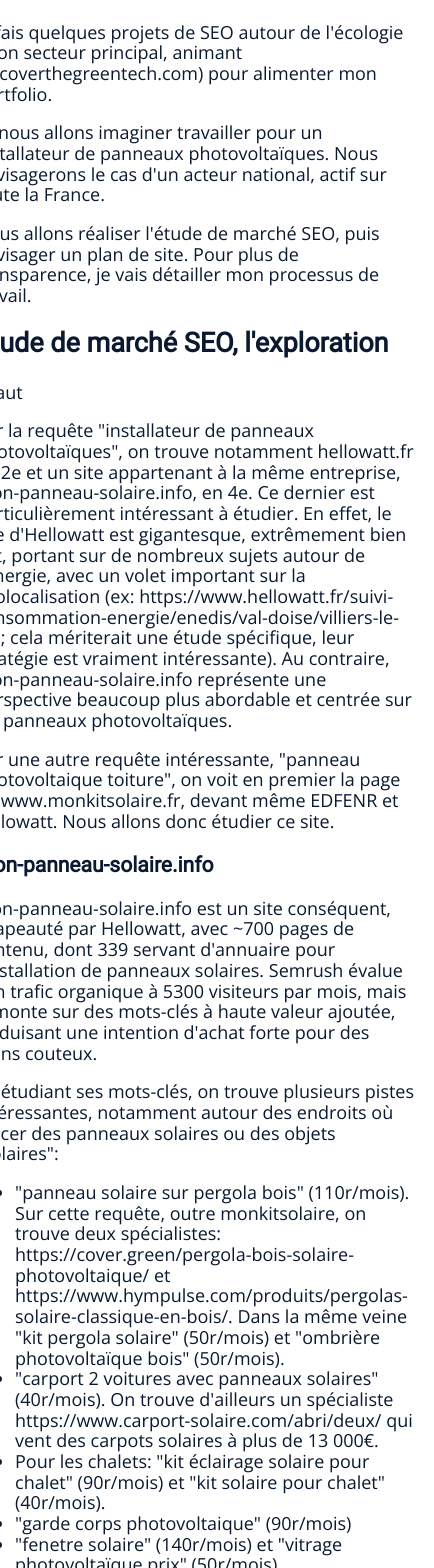
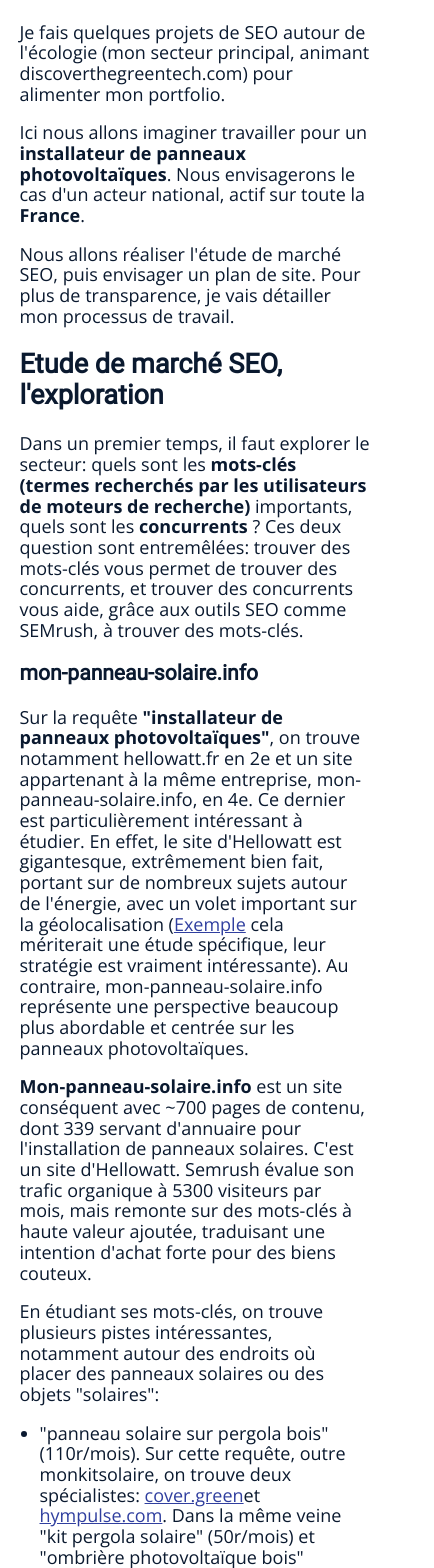
Before and after one commit to AlexandreBaumann/Site-pro, a Nuxt app: page /portfolio/seo-panneaux-pv-etude-de-marche-strat in a window 390 px wide. Shown: the part 300-1868 px from the top of the page, 434 px wide, since content can reach past the window. Built offline with nearby package versions, Linux system fonts and the light colour scheme.

Commit message:
Divers mise en page

```diff
--- a/assets/meta.json
+++ b/assets/meta.json
@@ -50,6 +50,11 @@
         "description": "Description technique de la réalisation du projet back-end 'Mon vieux Grimoire' pour la formation OpenClassRooms"
     },
     {
+        "url": "/portfolio/seo-panneaux-pv-etude-de-marche-strat",
+        "title": "Portfolio: étude de marché et stratégie sur l'installation de panneaux solaires",
+        "description": "Présentation détaillée d'une étude de marché et d'une stratéie pour un installateur de panneaux solaires."
+    },
+    {
         "url": "/portfolio/site-vitrine-alexandre-baumann",
         "title": "Site vitrine d'Alexandre Baumann: présentation du projet",
         "description": "Description des enjeux techniques de la réalisation du site vitrine développé avec Nuxt.js"
--- a/assets/portfolio.json
+++ b/assets/portfolio.json
@@ -104,7 +104,7 @@
         "interet": "5"
     },
     {
-        "titre": "Etude de marché et stratégie SEO : 'installateur photovoltaïque' ",
+        "titre": "Etude de marché et stratégie SEO : 'photovoltaïque' ",
         "cat": "SEO",
         "url": "/portfolio/seo-panneaux-pv-etude-de-marche-strat",
         "technologies": [
@@ -115,7 +115,7 @@
             "Etude de marché SEO",
             "Stratégie"
         ],
-        "abstract": "Etude du marché SEO de l'installation de panneaux photovoltaïques.",
+        "abstract": "Etude du marché SEO et stratégie pour un installateur de panneaux photovoltaïques.",
         "resumeP1": "Je fais une étude de marché SEO pour installateur de panneaux photovoltaïques et propose une stratégie et un plan de site.",
         "resumeP2": "J'y présente en détail les principaux ensembles de mots-clés, leur intérêt et leur facilité, ainsi que les concurrents.",
         "interet": "5"
--- a/assets/styles/main.scss
+++ b/assets/styles/main.scss
@@ -16,7 +16,7 @@
     margin-top: $headerHeight-mid;
   }
   a {
-    color: $light-blue;
+    color: $blue700;
   }
 }
 h1,
@@ -53,6 +53,11 @@
 input:focus {
   outline: 1px solid #0099cc; // Une bordure bleue claire pour l'indication de focus.
   box-shadow: 0 0 5px #0099cc; // Une ombre pour un effet supplémentaire.
+}
+ul {
+  @media (max-width: 600px) {
+    padding-left: 20px;
+  }
 }
 
 /////////////////////////// ETIQUETTES //////////////////////
@@ -105,3 +110,7 @@
 .MongoDB {
   background-color: #9932cc;
 }
+
+.SEMrush {
+  background-color: #1a1a8b;
+}
--- a/components/FormCTA.vue
+++ b/components/FormCTA.vue
@@ -109,7 +109,7 @@
 
 .checkmark {
     font-size: 50px;
-    color: $light-blue;
+    color: $blue700;
 }
 
 .success-message button {
--- a/components/SEOHead.vue
+++ b/components/SEOHead.vue
@@ -16,7 +16,6 @@
         },
     },
     head() {
-        console.log('metaData:', this.metaData);
         if (!this.metaData) return {};
         const schema = {
             "@context": "http://schema.org",
--- a/pages/portfolio/index.vue
+++ b/pages/portfolio/index.vue
@@ -2,19 +2,8 @@
     <main>
         <div class="container">
             <h1>Portfolio et case studies</h1>
-            <p>Vous trouverez ici l'ensemble de mes travaux.</p>
-            <h2>Respect de la qualité web</h2>
-            <p>Mes sites respectent les bonnes pratiques de qualité web, SEO et accessibilité, dont notamment:</p>
-            <ul>
-                <li>Respect de la <strong>sémantique HTML</strong> et de la <strong>hiérarchie des titres</strong></li>
-                <li>Labels Aria pour guider les <strong>lecteurs d'écran</strong></li>
-                <li><strong>Métadonnées Schema</strong> dans la balise Head</li>
-                <li><strong>Mise en page responsive</strong>: j'adapte la mise en forme à plusieurs formats (mobile,
-                    tablette,
-                    petit écran d'ordinateur et
-                    grand écran d'ordinateur)</li>
-                <li><strong>Attributs alt</strong> présents et, si besoin, renseignés.</li>
-            </ul>
+            <p>Vous trouverez ici une sélection de mes travaux et leur présentation.</p>
+
             <h2>Liste des projets</h2>
             <div class="filter-section">
                 <button :class="{ active: selectedCategory === '' }" @click="setFilter('')">Tous</button>
@@ -58,7 +47,11 @@
 
 <style scoped lang="scss">
 .container {
+    width: 100%;
+
     @include contentFrame;
+    text-align: center;
+
 
     h1 {
         text-align: center;
@@ -79,6 +72,7 @@
     flex-wrap: wrap;
     gap: 2%;
     justify-content: center;
+
 }
 
 .filter-section {
@@ -91,13 +85,13 @@
         margin: 0 10px;
         border: none;
         border-radius: 25px; // Ajoute des bords arrondis
-        background-color: #333;
+        background-color: $gray800;
         color: #fff;
         cursor: pointer;
         transition: background-color 0.3s, transform 0.2s; // Transition pour l'effet hover et le click
 
         &:hover {
-            background-color: #555;
+            background-color: $gray600;
             transform: scale(1.05); // Légère augmentation de taille au survol
         }
 
@@ -107,10 +101,10 @@
     }
 
     .active {
-        background-color: #007BFF; // Une couleur différente pour le bouton actif
+        background-color: $blue900; // Une couleur différente pour le bouton actif
 
         &:hover {
-            background-color: #0056b3; // Une teinte plus foncée au survol pour le bouton actif
+            background-color: $blue700; // Une teinte plus foncée au survol pour le bouton actif
         }
     }
 }
--- a/pages/portfolio/seo-panneaux-pv-etude-de-marche-strat.vue
+++ b/pages/portfolio/seo-panneaux-pv-etude-de-marche-strat.vue
@@ -4,35 +4,47 @@
             <h1>Stratégie SEO pour un installateur de panneaux solaires</h1>
             <p>Je fais quelques projets de SEO autour de l'écologie (mon secteur principal, animant
                 discoverthegreentech.com) pour alimenter mon portfolio.</p>
-            <p>Ici nous allons imaginer travailler pour un installateur de panneaux photovoltaïques. Nous envisagerons
-                le cas d'un acteur national, actif sur toute la France.</p>
+            <p>Ici nous allons imaginer travailler pour un <strong>installateur de panneaux photovoltaïques</strong>. Nous
+                envisagerons
+                le cas d'un acteur national, actif sur toute la <strong>France</strong>.</p>
             <p>Nous allons réaliser l'étude de marché SEO, puis envisager un plan de site. Pour plus de transparence, je
                 vais
                 détailler mon processus de travail.</p>
             <h2>Etude de marché SEO, l'exploration</h2>
-            <p>Il faut </p>
-            <p>Sur la requête "installateur de panneaux
-                photovoltaïques", on trouve notamment hellowatt.fr en 2e et un site appartenant à la même entreprise,
+            <p>Dans un premier temps, il faut explorer le secteur: quels sont les <strong>mots-clés (termes recherchés par
+                    les
+                    utilisateurs de moteurs de recherche)</strong> importants, quels sont les
+                <strong>concurrents</strong> ? Ces deux question sont entremêlées: trouver des mots-clés vous permet de
+                trouver des concurrents, et trouver des concurrents vous aide, grâce aux outils SEO comme SEMrush, à trouver
+                des mots-clés.
+            </p>
+
+            <h3>mon-panneau-solaire.info</h3>
+            <p>Sur la requête <strong>"installateur de panneaux
+                    photovoltaïques"</strong>, on trouve notamment hellowatt.fr en 2e et un site appartenant à la même
+                entreprise,
                 mon-panneau-solaire.info, en 4e. Ce dernier est particulièrement intéressant à étudier. En effet, le site
                 d'Hellowatt est gigantesque, extrêmement bien fait, portant sur de nombreux sujets autour de l'énergie, avec
-                un volet important sur la géolocalisation (ex:
-                https://www.hellowatt.fr/suivi-consommation-energie/enedis/val-doise/villiers-le-bel; cela mériterait une
+                un volet important sur la géolocalisation (<a
+                    href="https://www.hellowatt.fr/suivi-consommation-energie/enedis/val-doise/villiers-le-bel">Exemple</a>
+                cela mériterait une
                 étude spécifique, leur stratégie est vraiment intéressante). Au contraire, mon-panneau-solaire.info
                 représente une perspective beaucoup plus abordable et centrée sur les panneaux photovoltaïques.</p>
-            <p>Sur une autre requête intéressante, "panneau photovoltaique toiture", on voit en premier la page de
-                www.monkitsolaire.fr, devant même EDFENR et hellowatt. Nous allons donc étudier ce site.</p>
-            <h3>mon-panneau-solaire.info</h3>
-            <p>Mon-panneau-solaire.info est un site conséquent, chapeauté par Hellowatt, avec ~700 pages de contenu, dont
-                339 servant d'annuaire pour l'installation de panneaux solaires. Semrush évalue son trafic organique à 5300
+
+            <p><strong>Mon-panneau-solaire.info</strong> est un site conséquent avec ~700 pages de contenu, dont
+                339 servant d'annuaire pour l'installation de panneaux solaires. C'est un site d'Hellowatt. Semrush évalue
+                son trafic organique à 5300
                 visiteurs par mois, mais remonte sur des mots-clés à haute valeur ajoutée, traduisant une intention d'achat
                 forte pour des biens couteux.</p>
             <p>En étudiant ses mots-clés, on trouve plusieurs pistes intéressantes, notamment autour des endroits où placer
                 des panneaux solaires ou des objets "solaires": </p>
             <ul>
                 <li>"panneau solaire sur pergola bois" (110r/mois). Sur cette requête, outre monkitsolaire, on trouve deux
-                    spécialistes: https://cover.green/pergola-bois-solaire-photovoltaique/ et
-                    https://www.hympulse.com/produits/pergolas-solaire-classique-en-bois/. Dans la même veine "kit pergola
-                    solaire" (50r/mois) et "ombrière photovoltaïque bois" (50r/mois).</li>
+                    spécialistes: <a href="https://cover.green/pergola-bois-solaire-photovoltaique/ ">cover.green</a>et
+                    <a href="https://www.hympulse.com/produits/pergolas-solaire-classique-en-bois/">hympulse.com</a>. Dans
+                    la même veine "kit pergola
+                    solaire" (50r/mois) et "ombrière photovoltaïque bois" (50r/mois).
+                </li>
                 <li>"carport 2 voitures avec panneaux solaires" (40r/mois). On
                     trouve d'ailleurs un spécialiste https://www.carport-solaire.com/abri/deux/ qui vent des carpots
                     solaires à plus de 13 000€.
@@ -43,9 +55,9 @@
                 <li>"fenetre solaire" (140r/mois) et "vitrage photovoltaïque prix" (50r/mois)</li>
             </ul>
             <h3>www.monkitsolaire.fr</h3>
-            <p>C'est l'un des principaux sites sur toutes les requêtes autour de l'achat de panneaux solaires et de beaucoup
-                d'objets solaires.Par
-                exemple, on le voit remonter (pas toujours tout en haut) sur "carport solaire". Son trafic est estime à 129k
+            <p><strong>www.monkitsolaire.fr</strong> est l'un des principaux sites sur toutes les requêtes autour de l'achat
+                de panneaux solaires et de beaucoup
+                d'objets solaires. Par exemple, on le voit remonter sur "carport solaire". Son trafic est estime à 129k
                 visiteurs/mois, sur des requêtes souvent à forte valeur. Ils
                 sont par exemple premiers sur "panneau solaire", "kit panneau solaire", "panneau solaire maison" ... Bref,
                 toutes les plus grosses requêtes. Ils sont même 2e sur ... "dualsun" (une marque réputée de panneaux
@@ -66,8 +78,9 @@
             </ul>
 
             <h3>terresolaire.com</h3>
-            <p>C'est une entreprise que nous avons croisée en étudiant les mots-clés sur lesquels mon-panneau-solaire.info
-                se positionne. Elle semble très petite et cibler des mots-clés très spécifiques. L'étudier devrait donc être
+            <p>terresolaire.com est un site que nous avons croisé en étudiant les mots-clés sur lesquels
+                mon-panneau-solaire.info
+                se positionne. Il semble assez petit et cibler des mots-clés très spécifiques. L'étudier devrait donc être
                 intéressant.</p>
             <p>On trouve notamment:</p>
             <ul>
@@ -83,7 +96,8 @@
                 lié, les sites américains font d'importants efforts de SEO depuis plus longtemps que nous. Ils ne sont
                 évidemment pas transposable directement, mais ce sont des sources d'inspiration extraordinaire, qui peuvent
                 notamment nous alerter sur les tendances à venir.</p>
-            <p>J'ai pris l'un des principaux sites américains sur le solaire: energysage.com. J'ai relevé plusieurs éléments
+            <p>J'ai pris l'un des principaux sites américains sur le solaire: <strong>energysage.com</strong>. J'ai relevé
+                plusieurs éléments
                 intéressants:</p>
             <ul>
                 <li>Il y a beaucoup de requêtes autour de la possession d'une Tesla. En effet, les panneaux solaires peuvent
@@ -91,25 +105,31 @@
                 <li>Ils ont des pages sur les meilleurs fabricants et meilleures marques de panneaux solaires. Ils ont aussi
                     des guides sur le meilleur matériel pour poser les panneaux, sur les meilleures batteries, les meilleurs
                     alternateurs ...</li>
-                <li>Ils vendent des fractions de la production de fermes solaires à des particuliers :
-                    https://www.energysage.com/shop/community-solar/. L'idée est que cela revient au même que d'installer un
+                <li>Ils vendent des fractions de la production de <a
+                        href="https://www.energysage.com/shop/community-solar/">fermes solaires à des particuliers </a>.
+                    L'idée est que cela revient au même que d'installer un
                     panneau, sauf que ces derniers n'encombrent pas votre maison.</li>
-                <li>Ils ont des pages autour du prix de telle ou telle puissance (2kw, 3kw, 4,5kw, 6kw, 10kw, 15kw ...). Ex:
-                    https://news.energysage.com/2000-watt-2-kw-solar-system-cost/</li>
+                <li>Ils ont des pages autour du prix de telle ou telle puissance (<a
+                        href="https://news.energysage.com/2000-watt-2-kw-solar-system-cost/">2kw</a>, 3kw, 4,5kw, 6kw, 10kw,
+                    15kw ...).
+                </li>
                 <li>Ils ont de nombreuses pages sur la consommation électrique de différents appareils électroménagers.</li>
             </ul>
 
             <h3>Autres</h3>
             <p>Au fil de notre étude, on croise plusieurs acteurs intéressants:</p>
             <ul>
-                <li>cover.green commercialiser des terrasses en bois et des abris (pergolas et carports) photovoltaïques,
+                <li><strong>cover.green</strong> commercialise des terrasses en bois et des abris (pergolas et carports)
+                    photovoltaïques,
                     ainsi que les services d'un architecte paysagiste.</li>
-                <li>www.hympulse.com est un installateur de panneaux solaires et de solutions intégrées (carports solaires,
+                <li><strong>www.hympulse.com</strong> est un installateur de panneaux solaires et de solutions intégrées
+                    (carports solaires,
                     murs solaires ...). En étudiant ses mots-clés, on trouve <b>"pergola solaire"</b> qui représenterait
                     2900 recherches par mois ! On ne trouve, dans le haut des résultats, que des vendeurs généralistes
                     (www.alsol.fr, atrium-concept.com et www.telco-motor.fr), aucun des grands acteurs
                     photovoltaïques. Le premier, Engie, n'arrive que 6e.</li>
-                <li>forum-photovoltaique.fr est un forum sur notre sujet: il pourra nous aider à trouver quelles sont les
+                <li><strong>forum-photovoltaique.fr</strong> est un forum sur notre sujet: il pourra nous aider à trouver
+                    quelles sont les
                     questions que se posent les internautes, voire des mots-clés avec peu de concurrence.</li>
             </ul>
             <h2>Etude de marché SEO: le bilan</h2>
@@ -167,16 +187,18 @@
             <p>On a identifié, au cours de cette étude, plusieurs types de sites qui vont nous concurrencer sur les requêtes
                 qui nous intéressent:</p>
             <ul>
-                <li>Nos concurrents directs, comme Hellowatt, mon-panneau-solaire.info, edfenr.com,
+                <li>Nos <strong>concurrents directs</strong>, comme Hellowatt, mon-panneau-solaire.info, edfenr.com,
                     www.nouvelr-energie.com et www.les-energies-renouvelables.eu.</li>
-                <li>Des sites de travaux spécialisés sur des thèmes qui chevauchent le notre, comme
-                    www.guide-toiture.com, qui se positionne sur "panneau photovoltaique toit" ouwww.dimo-diagnostic.net.
+                <li>Des sites de <strong>travaux spécialisés</strong> sur des thèmes qui chevauchent le notre, comme
+                    www.guide-toiture.com, qui se positionne sur "panneau photovoltaique toit".
                 </li>
-                <li>Des généralistes de la rénovation, comme conseils-thermiques.org.</li>
+                <li>Des <strong>généralistes de la rénovation</strong>, comme conseils-thermiques.org ou
+                    www.dimo-diagnostic.net.</li>
 
-                <li>Les vendeurs de kits solaires, comme www.monkitsolaire.fr (rq: il a aussi une page
+                <li>Les <strong>vendeurs de panneaux photovoltaïques et matériel associé</strong>, comme
+                    www.monkitsolaire.fr (rq: il a aussi une page
                     pour les installateurs) ou www.oscaro-power.com, et de matériel associé. </li>
-                <li>Des spécialistes d'autres prestations qui impliquent la pose de panneaux solaires,
+                <li>Des <strong>spécialistes d'autres prestations</strong> qui impliquent la pose de panneaux solaires,
                     comme les installateurs de carports solaires ou de maisons autonomes.</li>
             </ul>
 
@@ -196,7 +218,8 @@
             <h3>Stratégie générale</h3>
             <p>Au fil de notre étude, nous avons constaté que le secteur était assez concurrentiel. Néanmoins, quelques
                 opportunités se dessinent.</p>
-            <p>Le marché de l'abri (carport pour pergola) photovoltaïque semble intéressant. En effet, les principaux
+            <p>Le <strong>marché de l'abri (carport pour pergola) photovoltaïque</strong> semble intéressant. En effet, les
+                principaux
                 acteurs sont peu présents dessus et il y a une quantité non négligeable de requêtes qui traduisent une forte
                 intention d'achat pour des montants importants. Plus
                 largement, il est possible d'associer des panneaux solaires à de nombreux éléments: chalet, maisons
@@ -207,16 +230,19 @@
                 photovoltaiques. Nous partirons du principe qu'il est possible de faire des partenariats pour répondre à
                 cette difficulté.
             </p>
-            <p>Beaucoup de requêtes informationnelles intéressantes sont mal ou pas traitées. Par exemple, pour "combien de
+            <p>Beaucoup de <strong>requêtes informationnelles</strong> intéressantes sont mal ou pas traitées. Par exemple,
+                pour "combien de
                 panneaux photovoltaïques pour 10000 kw", on ne voit aucun des principaux sites sauf www.nouvelr-energie.com
                 et son article est très moyen. Une page reprenant tous les calculs pour évaluer le nombre de panneaux
                 nécessaires en fonction de leur taille et de l'exposition de manière très synthétique devrait pouvoir gagner
                 la première place.</p>
-            <p>Le marché est très récent, donc il est possible que les acteurs aient valorisé une démarche très
+            <p>Le <strong>marché est très récent</strong>, donc il est possible que les acteurs aient valorisé une démarche
+                très
                 industrielle limitant la qualité du parcours utilisateurs tracé. Il n'est sans doute pas impossible de
                 remporter des victoire, même sur leur terrain (installation de panneaux la myriade de variations), en
                 affinant le ciblage et l'organisation du contenu.</p>
-            <p>S'agissant de la géolocalisation, plusieurs acteurs sont bien présents (www.qualit-enr.org, www.hellowatt.fr
+            <p>S'agissant de la <strong>géolocalisation</strong>, plusieurs acteurs sont bien présents (www.qualit-enr.org,
+                www.hellowatt.fr
                 ...) avec des pages de type annuaire et des pages pour chaque prestataire. Ainsi, si vous cherchez "Solar
                 Bois Énergie" (un installateur vendéen), le deuxième résultat est Hellowatt. Je ne pense pas que les
                 concurrencer sur cet angle soit viable. Remplacer ce système par une page compacte avec un générateur
@@ -234,8 +260,8 @@
                         mais je ne comprends pas la distinction entre les technologies. Qu'est-ce que je devrais regarder ?
                         Installer ses panneaux n'a pas l'air si simple, il faut des onduleurs, des cables, des rails ... Je
                         devrais peut-être le faire installer. Reprenons un peu de hauteur: quel serait le rendement de mes
-                        panneaux ? j'ai quelle exposition ? Combiende panneaux je peux mettre sur mon toit ? Est-ce que je
-                        ne pourrais pas plutôt les installer sur le sol?
+                        panneaux ? j'ai quelle exposition ? Combien de panneaux je peux mettre sur mon toit ? Est-ce que je
+                        ne pourrais pas plutôt les installer sur le sol ?
                         J'ai un carport, il pourrait en héberger aussi. Bon, demandons un devis ..."</i>
                 </li>
             </ul>
@@ -307,7 +333,8 @@
                 <li>Contact</li>
             </ul>
             <p>Vous l'aurez sans doute deviné, l'essentiel de la stratégie se produira dans le blog. En effet, dans les
-                pages principales, il est souvent difficile de mettre beaucoup de contenu: ce sont des pages de vente et on
+                pages principales, il est souvent difficile de mettre beaucoup de contenu et de pages différentes: ce sont
+                des pages de vente et on
                 risque de rendre confus un prospect par ailleurs convaincu. On aura plusieurs grands ensembles:</p>
             <ul>
                 <li>Comment choisir ses panneaux photovoltaïques ?
@@ -327,6 +354,7 @@
                         <li>Professionnels: financez l'installation de panneaux photovoltaiques</li>
                         <li>Comment déclarer l'installation de panneaux solaires ? [Potentiellement à décliner pour les
                             différents produits: carport, hangar ...</li>
+                        <li>Comment raccorder son panneau solaire au panneau électrique ?</li>
                     </ul>
                 </li>
                 <li>[Autour de la possession de panneaux]
@@ -345,8 +373,11 @@
                     </ul>
                 </li>
             </ul>
+            <p>Ce n'est qu'une ébauche. En analysant plus en détail les sites français et américains, on pourrait sans doute
+                trouver
+                quelques dizaines de pages de plus à faire.</p>
 
-            <p>On peut aussi imaginer un type d'article, similaire aux cas clients, dans lesquels vous montrez comment vous
+            <p>On peut aussi imaginer un type d'articles, similaire aux cas clients, dans lesquels vous montrez comment vous
                 travaillez. Cela permettrait de cibler des requêtes autour
                 de la méthode pour installer des panneaux (ex: comment installer des panneaux solaires sur un toit). Cela
                 peut également être des articles beaucoup partagés sur les réseaux sociaux ce qui étend votre portée et
@@ -357,13 +388,26 @@
             <p>Voilà j'espère que cet exercice vous a plu. Je suis allé aussi loin que possible sans client réel. Je
                 rappelle que discuter avec le client est un élément central pour définir ces stratégies: il faut se
                 renseigner sur ce qu'il fait, sur ce qu'il veut faire, sur les détails techniques</p>
-            <p>N'hésitez pas à me contacter si vous avez des commentaires à me faire parvenir.</p>
+            <div class="colonnes2">
+                <p>N'hésitez pas à me contacter si vous avez des commentaires à me faire parvenir.</p>
+
+                <div class="formCTA">
+                    <FormCTA />
+
+                </div>
+
+            </div>
         </div>
     </main>
 </template>
 
 <script>
+import FormCTA from '@/components/FormCTA.vue';
+
 export default {
+    components: {
+        FormCTA
+    }
 }
 </script>
 
@@ -377,6 +421,36 @@
         padding-top: 50px;
 
     }
+}
+
+.colonnes2 {
+    display: flex;
+
+    @media (max-width: 600px) {
+        flex-direction: column;
+    }
+
+
+    p {
+        width: 60%;
+
+        @media (max-width: 600px) {
+            width: auto;
+        }
+
+    }
+
+    div {
+        width: 40%;
+        display: flex;
+        justify-content: center;
+        align-items: center;
+
+        @media (max-width: 600px) {
+            width: 100%;
+        }
+
+    }
 
 }
 </style>
```
Also changed, not shown: assets/variables.scss (+15 -7 lines), components/Card.vue (+10 -7 lines), pages/index.vue (+8 -2 lines).
